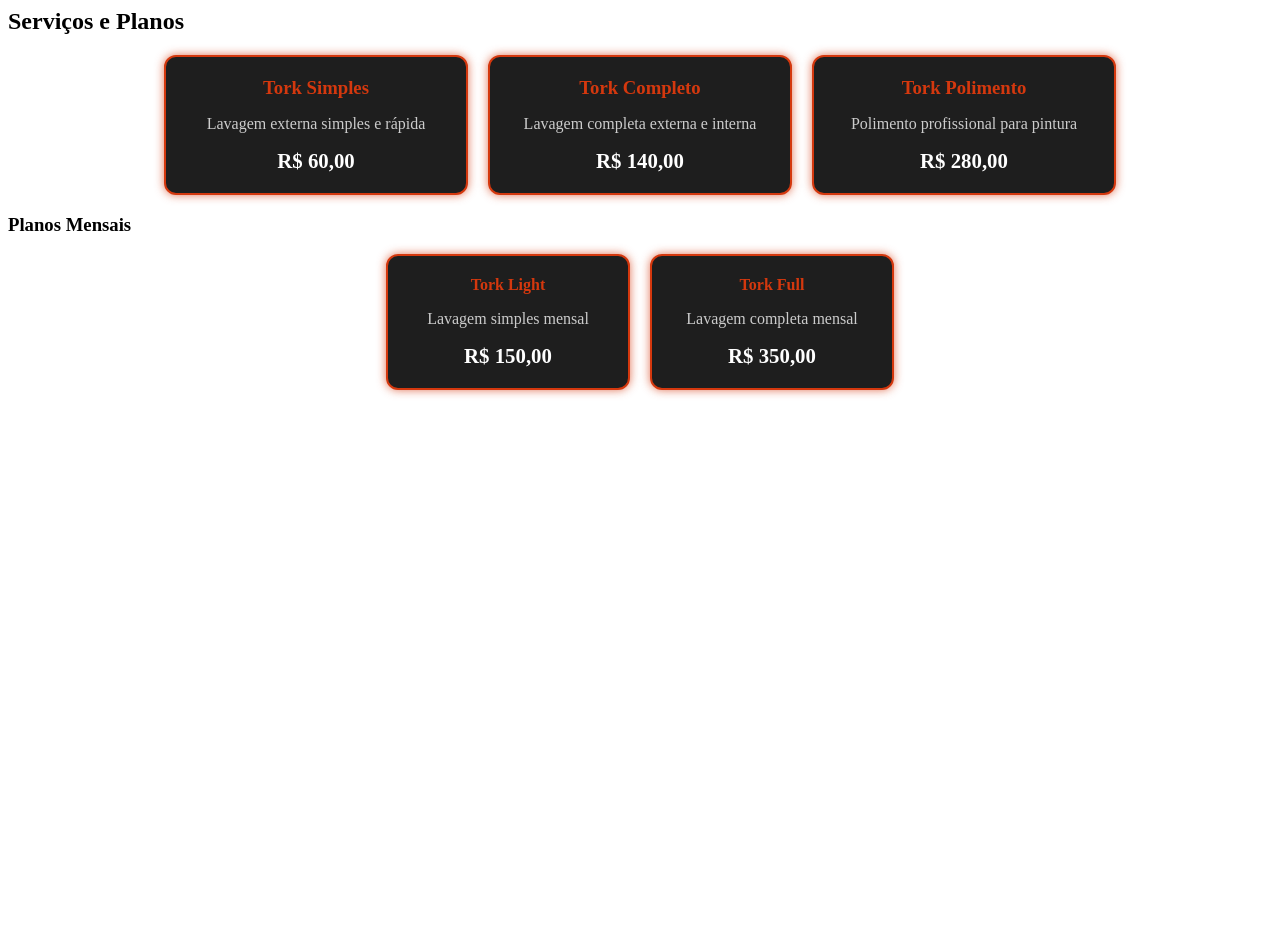
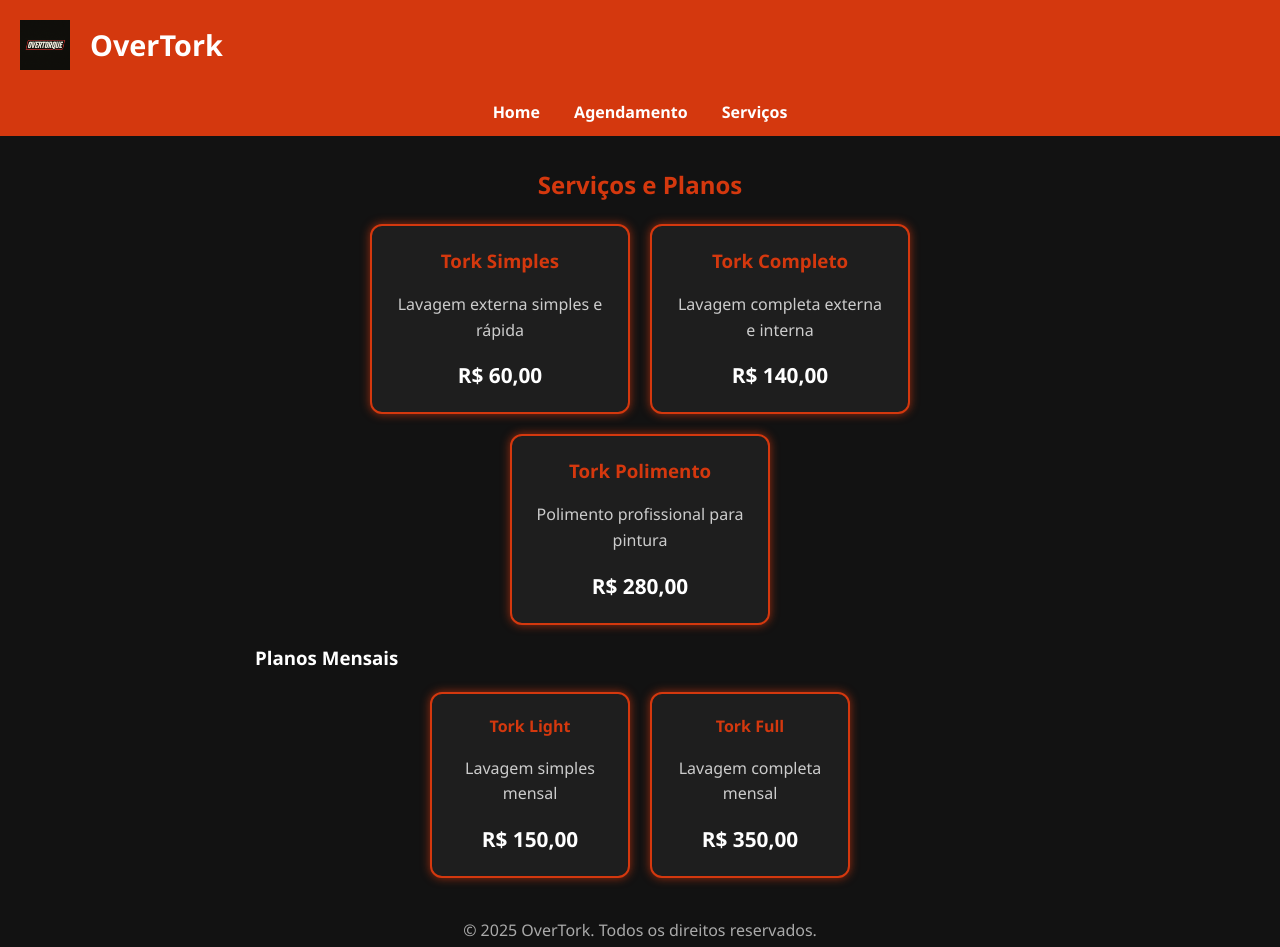
Before and after one commit to Bertolla22/OverTork, a plain HTML site: page servicos.html in a window 1280 px wide. Before the commit the page ends 800 px from the top, so only its background shows below. Drawn offline with Linux system fonts and the light colour scheme.

Commit message:
Update servicos.html

```diff
--- a/servicos.html
+++ b/servicos.html
@@ -1,39 +1,65 @@
-<section class="servicos">
-  <h2>Serviços e Planos</h2>
-  <div class="catalogo">
-    <div class="card">
-      <h3>Tork Simples</h3>
-      <p>Lavagem externa simples e rápida</p>
-      <div class="preco">R$ 60,00</div>
-    </div>
-    <div class="card">
-      <h3>Tork Completo</h3>
-      <p>Lavagem completa externa e interna</p>
-      <div class="preco">R$ 140,00</div>
-    </div>
-    <div class="card">
-      <h3>Tork Polimento</h3>
-      <p>Polimento profissional para pintura</p>
-      <div class="preco">R$ 280,00</div>
-    </div>
-  </div>
-
-  <h3>Planos Mensais</h3>
-  <div class="catalogo planos">
-    <div class="card plano">
-      <h4>Tork Light</h4>
-      <p>Lavagem simples mensal</p>
-      <div class="preco">R$ 150,00</div>
-    </div>
-    <div class="card plano">
-      <h4>Tork Full</h4>
-      <p>Lavagem completa mensal</p>
-      <div class="preco">R$ 350,00</div>
-    </div>
-  </div>
-</section>
-
+<!DOCTYPE html>
+<html lang="pt-BR">
+<head>
+  <meta charset="UTF-8" />
+  <meta name="viewport" content="width=device-width, initial-scale=1" />
+  <title>OverTork - Serviços e Planos</title>
+  <link rel="manifest" href="manifest.json" />
+  <link rel="icon" href="icon-192.png" />
+  <meta name="theme-color" content="#D4380E" />
   <style>
+    * { box-sizing: border-box; }
+    body {
+      margin: 0;
+      font-family: 'Segoe UI', Tahoma, Geneva, Verdana, sans-serif;
+      background-color: #121212;
+      color: #fff;
+      line-height: 1.6;
+    }
+    header {
+      background-color: #D4380E;
+      padding: 20px;
+      display: flex;
+      align-items: center;
+      gap: 20px;
+    }
+    header img.logo {
+      height: 50px;
+      width: auto;
+    }
+    header h1 {
+      margin: 0;
+      font-size: 1.8rem;
+    }
+    nav {
+      background:#D4380E;
+      padding:10px;
+      text-align:center;
+    }
+    nav a {
+      color:#fff;
+      margin: 0 15px;
+      text-decoration:none;
+      font-weight:bold;
+      font-size: 1rem;
+    }
+    nav a:hover {
+      text-decoration: underline;
+    }
+    main {
+      max-width: 800px;
+      margin: 30px auto;
+      padding: 0 15px;
+    }
+    section.servicos {
+      color: #fff;
+      margin-bottom: 40px;
+    }
+    section.servicos h2 {
+      color: #D4380E;
+      text-align: center;
+      margin-bottom: 20px;
+    }
     .catalogo {
       display: flex;
       gap: 20px;
@@ -71,4 +97,76 @@
     .planos .card {
       width: 200px;
     }
+    footer {
+      margin: 40px 0 20px;
+      text-align: center;
+      color: #aaa;
+    }
   </style>
+</head>
+<body>
+
+<header>
+  <img src="icon-192.png" alt="OverTork Logo" class="logo" />
+  <h1>OverTork</h1>
+</header>
+
+<nav>
+  <a href="index.html">Home</a>
+  <a href="agendamento.html">Agendamento</a>
+  <a href="servicos.html">Serviços</a>
+</nav>
+
+<main>
+  <section class="servicos">
+    <h2>Serviços e Planos</h2>
+    <div class="catalogo">
+      <div class="card">
+        <h3>Tork Simples</h3>
+        <p>Lavagem externa simples e rápida</p>
+        <div class="preco">R$ 60,00</div>
+      </div>
+      <div class="card">
+        <h3>Tork Completo</h3>
+        <p>Lavagem completa externa e interna</p>
+        <div class="preco">R$ 140,00</div>
+      </div>
+      <div class="card">
+        <h3>Tork Polimento</h3>
+        <p>Polimento profissional para pintura</p>
+        <div class="preco">R$ 280,00</div>
+      </div>
+    </div>
+
+    <h3>Planos Mensais</h3>
+    <div class="catalogo planos">
+      <div class="card plano">
+        <h4>Tork Light</h4>
+        <p>Lavagem simples mensal</p>
+        <div class="preco">R$ 150,00</div>
+      </div>
+      <div class="card plano">
+        <h4>Tork Full</h4>
+        <p>Lavagem completa mensal</p>
+        <div class="preco">R$ 350,00</div>
+      </div>
+    </div>
+  </section>
+</main>
+
+<footer>
+  &copy; 2025 OverTork. Todos os direitos reservados.
+</footer>
+
+<script>
+  if ('serviceWorker' in navigator) {
+    window.addEventListener('load', () => {
+      navigator.serviceWorker.register('sw.js')
+        .then(() => console.log('Service Worker registrado com sucesso!'))
+        .catch(err => console.error('Falha ao registrar Service Worker:', err));
+    });
+  }
+</script>
+
+</body>
+</html>
```
Lines whose indentation alone changed are shown as unchanged.
